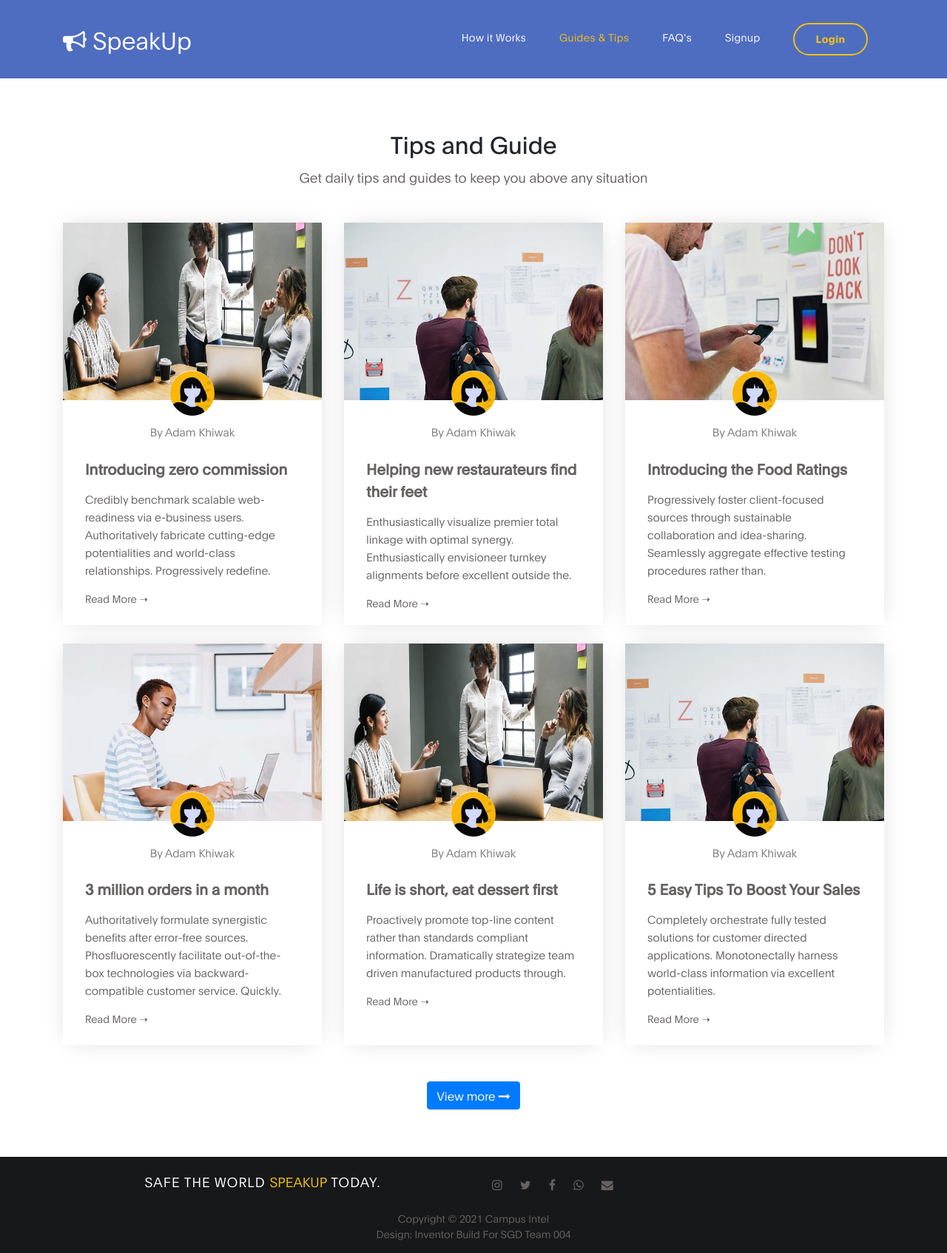
After one commit to InventorsDev/sdg-004, a PHP site: page /speakup/tips in a window 1280 px wide. The commit adds this page. Shown: the whole page at 74% size. Run offline with PHP 8.4, Linux system fonts and the light colour scheme.

Commit message:
implemented the tips page

```diff
--- a/css/style.css
+++ b/css/style.css
@@ -897,15 +897,13 @@ body {
     .my-scroll-border .my-scroll-div {
       border-left: 1px solid #6380d1;
       border-right: 1px solid #6380d1;
+      height: 424px;
+      position: relative;
+      overflow-y: auto;
     }
 
     .my-scroll-border .my-scroll-footer {
       border-top: none;
-    }
-    .my-scroll-div {
-      max-height: 424px;
-      position: relative;
-      overflow-y: auto;
     }
 
     @media (max-width: 765px) {
@@ -1223,6 +1221,60 @@ LOGIN PAGE
 
 
 
+/* ==============================================================
+   TIPS
+   ============================================================== */
+.tips-wrap {
+  -webkit-box-shadow: 0px 0px 31px -8px #d6d2d2;
+  box-shadow: 0px 0px 31px -8px #d6d2d2;
+  margin: 0 0 25px; }
+
+.tips-img {
+  width: 100%;
+  height: 240px; }
+
+.tips-avatar {
+  text-align: center; }
+  .tips-avatar img {
+    border-radius: 50%;
+    margin: -40px auto 0 auto;
+    display: block;
+    width: 60px; }
+  .tips-avatar p {
+    font-size: 15px;
+    color: #7c7c7c;
+    margin: 10px 0 0; }
+
+.tips-content_wrap {
+  padding: 23px 30px;
+  font-size: var(--menu-font-size);
+  height: 250px; }
+  @media (max-width: 992px) {
+    .tips-content_wrap {
+      padding: 16px; } }
+  .tips-content_wrap h5 {
+    font-size: 20px;
+    font-weight: 600;
+    margin-bottom: 14px; }
+  .tips-content_wrap p {
+    font-size: 15px;
+    line-height: 1.6;
+     }
+  .tips-content_wrap a {
+    color: var(--p-color);
+    -webkit-transition: 0.3s;
+    -o-transition: 0.3s;
+    transition: 0.3s; }
+    .tips-content_wrap a:hover {
+      color: #ea5555;
+      text-decoration: none; }
+
+.tips-title:hover {
+  text-decoration: none; }
+
+
+
+
 
   /*---------------------------------------
      FOOTER
--- /dev/null
+++ b/tips.php
@@ -0,0 +1,235 @@
+<!DOCTYPE html>
+<html lang="en" class="body-full-height">
+<head>
+
+ <title>SpeakUp</title>
+
+ <meta charset="UTF-8">
+ <meta http-equiv="X-UA-Compatible" content="IE=Edge">
+ <meta name="description" content="">
+ <meta name="keywords" content="">
+ <meta name="author" content="">
+ <meta name="viewport" content="width=device-width, initial-scale=1, maximum-scale=1">
+
+ <link rel="stylesheet" href="css/bootstrap.min.css">
+ <link rel="stylesheet" href="css/font-awesome.min.css">
+ <link rel="stylesheet" href="css/aos.css">
+ <link rel="stylesheet" href="css/owl.carousel.min.css">
+ <link rel="stylesheet" href="css/owl.theme.default.min.css">
+
+ <!-- MAIN CSS -->
+ <link rel="stylesheet" href="css/style.css">
+
+</head>
+
+ <!-- MENU BAR -->
+ <nav class="navbar navbar-expand-lg">
+  <div class="container">
+    <a class="navbar-brand" href="./">
+      <i class="fa fa-bullhorn"></i>
+      SpeakUp
+    </a>
+
+    <button class="navbar-toggler" type="button" data-toggle="collapse" data-target="#navbarNav" aria-controls="navbarNav" aria-expanded="false"
+    aria-label="Toggle navigation">
+    <span class="navbar-toggler-icon"></span>
+  </button>
+
+  <div class="collapse navbar-collapse" id="navbarNav">
+    <ul class="navbar-nav ml-auto">
+      <li class="nav-item">
+        <a href="home#how-it-works" class="nav-link smoothScroll">How it Works</a>
+      </li>
+      <li class="nav-item">
+        <a href="tips" class="nav-link active">Guides & Tips</a>
+      </li>
+      <li class="nav-item">
+        <a href="home#frequently-question" class="nav-link smoothScroll">FAQ's</a>
+      </li>
+      <li class="nav-item">
+        <a href="signup" class="nav-link">Signup</a>
+      </li>
+      <li class="nav-item">
+        <a href="login" class="nav-link login">Login</a>
+      </li>
+    </ul>
+  </div>
+</div>
+</nav>
+
+<!-- SIGNUP -->
+
+<section class="tips section-padding-half pb-20" id="signup" >
+  <div class="container">
+   <div class="row">
+    <div class="col-lg-12 col-12 signup-header">
+      <h2 class="text-center" data-aos="fade-up"> Tips and Guide</h2>
+      <p class="text-center mb-5" data-aos="fade-up"  id="as">Get daily tips and guides to keep you above any situation</p>
+    </div>
+  </div>
+
+    <div class="row" data-aos="fade-up" data-aos-delay="100">
+                <div class="col-md-4">
+                    <div class="tips-wrap">
+                        <a href="#" class="tips-img">
+                            <img src="images/tips/tips-image1.jpg" class="img-fluid tips-img" alt="#">
+                        </a>
+                        <div class="tips-avatar">
+                            <img src="images/avatar.jpg" alt="#">
+                            <p>By Adam Khiwak </p>
+                        </div>
+                        <div class="tips-content_wrap">
+                            <a href="#" class="tips-title">
+                                <h5>Introducing zero commission</h5>
+                            </a>
+                            <p>Credibly benchmark scalable web-readiness via e-business users. Authoritatively fabricate cutting-edge potentialities and world-class relationships. Progressively redefine.</p>
+                            <a href="tips-detail.html">Read More ➝</a>
+                        </div>
+                    </div>
+                </div>
+                <div class="col-md-4">
+                    <div class="tips-wrap">
+                        <a href="#" class="tips-img">
+                            <img src="images/tips/tips-image2.jpg" class="img-fluid tips-img" alt="#">
+                        </a>
+                        <div class="tips-avatar">
+                            <img src="images/avatar.jpg" alt="#">
+                            <p>By Adam Khiwak </p>
+                        </div>
+                        <div class="tips-content_wrap">
+                            <a href="#" class="tips-title">
+                                <h5>Helping new restaurateurs find their feet</h5>
+                            </a>
+                            <p>Enthusiastically visualize premier total linkage with optimal synergy. Enthusiastically envisioneer turnkey alignments before excellent outside the.</p>
+                            <a href="tips-detail.html">Read More ➝</a>
+                        </div>
+                    </div>
+                </div>
+                <div class="col-md-4">
+                    <div class="tips-wrap">
+                        <a href="#" class="tips-img">
+                            <img src="images/tips/tips-image3.jpg" class="img-fluid tips-img" alt="#">
+                        </a>
+                        <div class="tips-avatar">
+                            <img src="images/avatar.jpg" alt="#">
+                            <p>By Adam Khiwak </p>
+                        </div>
+                        <div class="tips-content_wrap">
+                            <a href="#" class="tips-title">
+                                <h5> Introducing the Food Ratings</h5>
+                            </a>
+                            <p>Progressively foster client-focused sources through sustainable collaboration and idea-sharing. Seamlessly aggregate effective testing procedures rather than.</p>
+                            <a href="tips-detail.html">Read More ➝</a>
+                        </div>
+                    </div>
+                </div>
+            </div>
+
+            <div class="row" data-aos="fade-up" data-aos-delay="100">
+                <div class="col-md-4">
+                    <div class="tips-wrap">
+                        <a href="#" class="tips-img">
+                            <img src="images/tips/tips-image4.jpg" class="img-fluid tips-img" alt="#">
+                        </a>
+                        <div class="tips-avatar">
+                            <img src="images/avatar.jpg" alt="#">
+                            <p>By Adam Khiwak </p>
+                        </div>
+                        <div class="tips-content_wrap">
+                            <a href="#" class="tips-title">
+                                <h5>3 million orders in a month</h5>
+                            </a>
+                            <p>Authoritatively formulate synergistic benefits after error-free sources. Phosfluorescently facilitate out-of-the-box technologies via backward-compatible customer service. Quickly.</p>
+                            <a href="tips-detail.html">Read More ➝</a>
+                        </div>
+                    </div>
+                </div>
+                <div class="col-md-4">
+                    <div class="tips-wrap">
+                        <a href="#" class="tips-img">
+                            <img src="images/tips/tips-image1.jpg" class="img-fluid tips-img" alt="#">
+                        </a>
+                        <div class="tips-avatar">
+                            <img src="images/avatar.jpg" alt="#">
+                            <p>By Adam Khiwak </p>
+                        </div>
+                        <div class="tips-content_wrap">
+                            <a href="#" class="tips-title">
+                                <h5>Life is short, eat dessert first</h5>
+                            </a>
+                            <p>Proactively promote top-line content rather than standards compliant information. Dramatically strategize team driven manufactured products through.</p>
+                            <a href="tips-detail.html">Read More ➝</a>
+                        </div>
+                    </div>
+                </div>
+                <div class="col-md-4">
+                    <div class="tips-wrap">
+                        <a href="#" class="tips-img">
+                            <img src="images/tips/tips-image2.jpg" class="img-fluid tips-img" alt="#">
+                        </a>
+                        <div class="tips-avatar">
+                            <img src="images/avatar.jpg" alt="#">
+                            <p>By Adam Khiwak </p>
+                        </div>
+                        <div class="tips-content_wrap">
+                            <a href="#" class="tips-title">
+                                <h5>5 Easy Tips To Boost Your Sales</h5>
+                            </a>
+                            <p>Completely orchestrate fully tested solutions for customer directed applications. Monotonectally harness world-class information via excellent potentialities.</p>
+                            <a href="tips-detail.html">Read More ➝</a>
+                        </div>
+                    </div>
+                </div>
+            </div>
+
+            <div class="row">
+              <div class="col-12 text-center mt-4">
+              <button class="btn btn-primary">View more <i class="fa fa-long-arrow-right"></i></button>
+            </div>
+          </div>
+
+
+  </div>
+</section>
+
+
+<footer class="site-footer">
+  <div class="container">
+    <div class="row footer-row">
+
+      <div class="col-md-6 col-12">
+        <h4 class="text-white text-center">Safe the world <strong>SpeakUp</strong> Today.</h4>
+      </div>
+
+      <div class="col-md-6 col-12 ">
+        <ul class="social-icon">
+          <li><a href="#" class="fa fa-instagram"></a></li>
+          <li><a href="#" class="fa fa-twitter"></a></li>
+          <li><a href="#" class="fa fa-facebook"></a></li>
+          <li><a href="#" class="fa fa-whatsapp"></a></li>
+          <li><a href="#" class="fa fa-envelope"></a></li>
+        </ul>
+      </div>
+    </div>
+
+    <div class="row">
+      <div class="text-center col-md-12 col-12" >
+        <p class="copyright-text">Copyright &copy; <script>document.write(new Date().getFullYear());</script> Campus Intel
+          <br>Design: Inventor Build For SGD Team 004</p>
+        </div>
+
+      </div>
+    </div>
+  </footer>
+
+
+  <!-- SCRIPTS -->
+  <script src="js/jquery.min.js"></script>
+  <script src="js/bootstrap.min.js"></script>
+  <script src="js/aos.js"></script>
+  <script src="js/owl.carousel.min.js"></script>
+  <script src="js/smoothscroll.js"></script>
+  <script src="js/custom.js"></script>
+
+</body>
+</html>
```
Also changed, not shown: speakup.sql (+24 -10 lines), images/tips/tips-image1.jpg (renamed from images/blog/blog-header-image.jpg), images/tips/tips-image2.jpg (renamed from images/blog/blog-sidebar-image01.jpg), images/tips/tips-image3.jpg (renamed from images/blog/blog-sidebar-image02.jpg), images/tips/tips-image4.jpg (renamed from images/blog/blog-sidebar-image.jpg).
